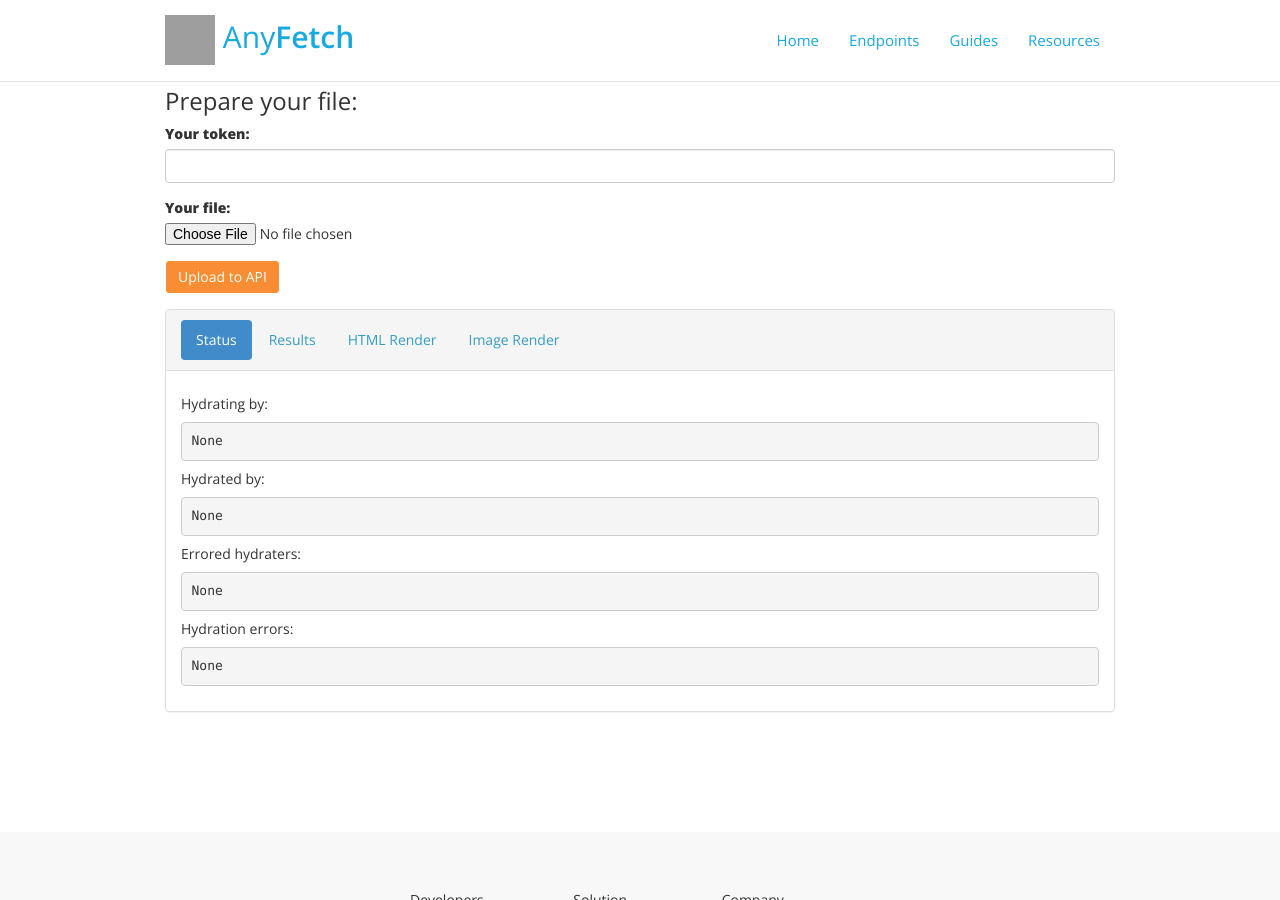
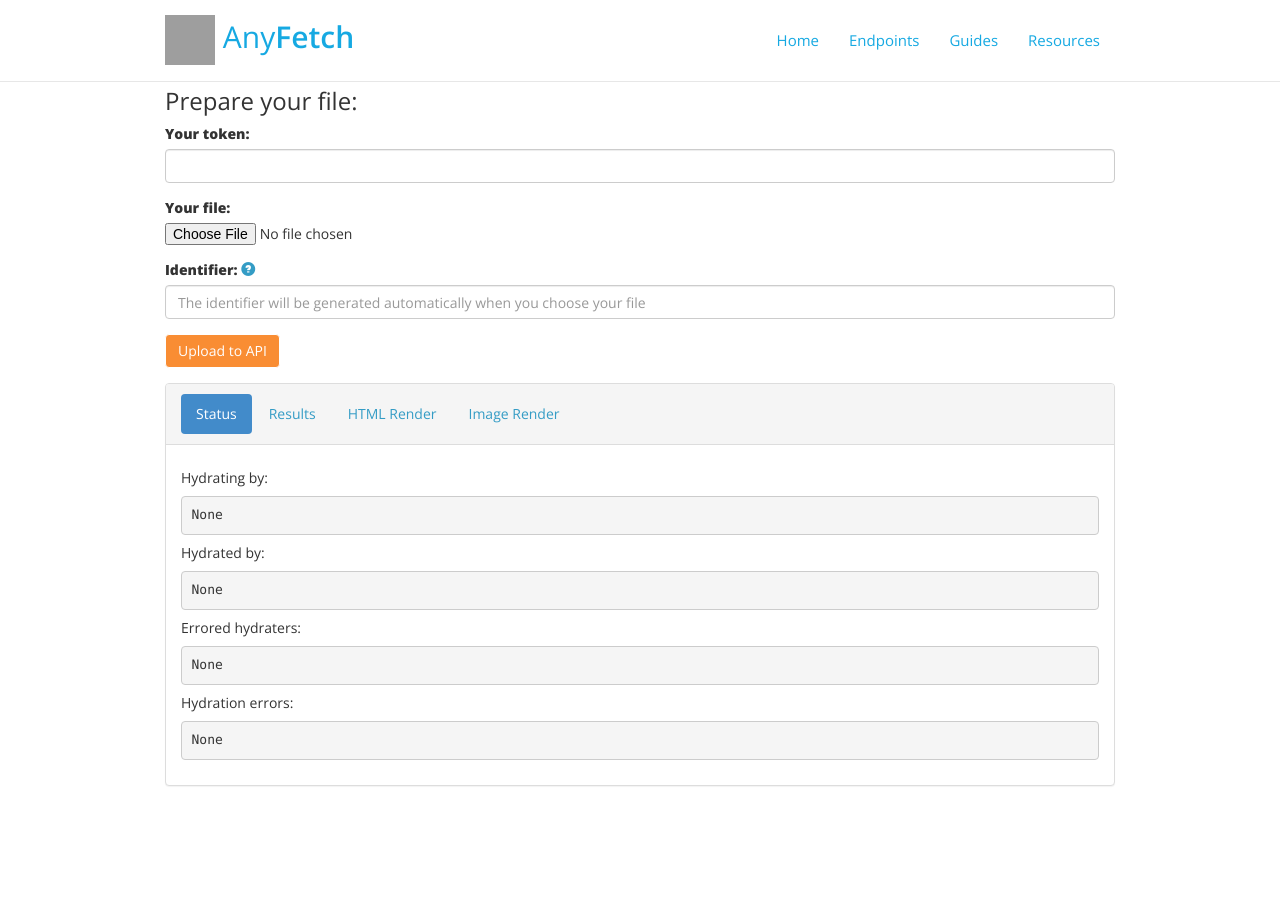
Before and after one commit to AnyFetch/developers.anyfetch.com, a Jekyll site: the page built from resources/playground.md, in a window 1280 px wide and 900 px high, scrolled down 314 px. Built offline with Jekyll 4.4.1, drawn with Linux system fonts in a browser that asks for light colours; nearby versions of some CDN libraries; Markdown is read by kramdown in place of the engine named in the settings; grey boxes are pictures that could not be loaded.

Commit message:
Add identifier handling

```diff
--- a/javascripts/playground.js
+++ b/javascripts/playground.js
@@ -69,11 +69,11 @@
     });
   };
 
-  var createDocument = function createFileRequest(cb) {
+  var createDocument = function createFileRequest(identifier, cb) {
     $.ajax({
       url: apiUrl + '/documents',
       type: "POST",
-      data: {document_type: "file"},
+      data: {identifier: identifier, document_type: "file"},
       beforeSend: setAuthorization,
       success: function(response) {
         makeAlert('success', 'Document created');
@@ -194,13 +194,8 @@
       checkToken($(this).val());
     });
 
-    $("#submit-button").click(function () {
-      event.preventDefault();
-      var btn = $(this);
-      btn.button('loading');
-      window.setTimeout(function () {
-        btn.button('reset');
-      }, 10000);
+    $('#file').bind('change', function(event) {
+      $('#identifier').val($(this).val());
     });
 
     $("#playground").submit(function(event) {
@@ -210,6 +205,9 @@
       $("#submit-button").button('loading');
       $(".alert").alert('close');
       async.waterfall([
+        function getIdentifier(cb) {
+          cb(null, $('#identifier').val() || '');
+        },
         createDocument,
         function sendDocumentWrapper(id, cb) {
           sendDocument(id, data, cb);
--- a/resources/playground.md
+++ b/resources/playground.md
@@ -19,6 +19,11 @@ The Playground lets you experiment with how content is returned by the API
     <div class="form-group">
       <label class="control-label">Your file:</label>
       <input type="file" name="file" id="file">
+    </div>
+    <div class="form-group">
+      <label class="control-label">Identifier:</label>
+      <a href="/guides/concepts/identifier.html"><span class="glyphicon glyphicon-question-sign form-control-feedback"></span></a>
+      <input type="text" name="identifier" id="identifier" class="form-control" placeholder="The identifier will be generated automatically when you choose your file">
     </div>
     <div class="form-group">
       <input type="submit" id="submit-button" value="Upload to API" class="btn btn-orange" data-loading-text="Working...">
```
Also changed, not shown: fonts/glyphicons-halflings-regular.ttf (added), fonts/glyphicons-halflings-regular.woff (added), 2 other files.
